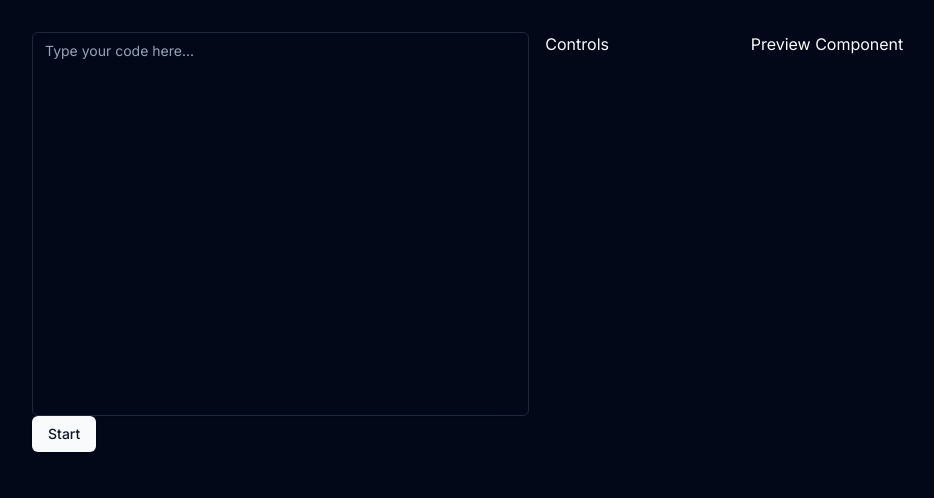
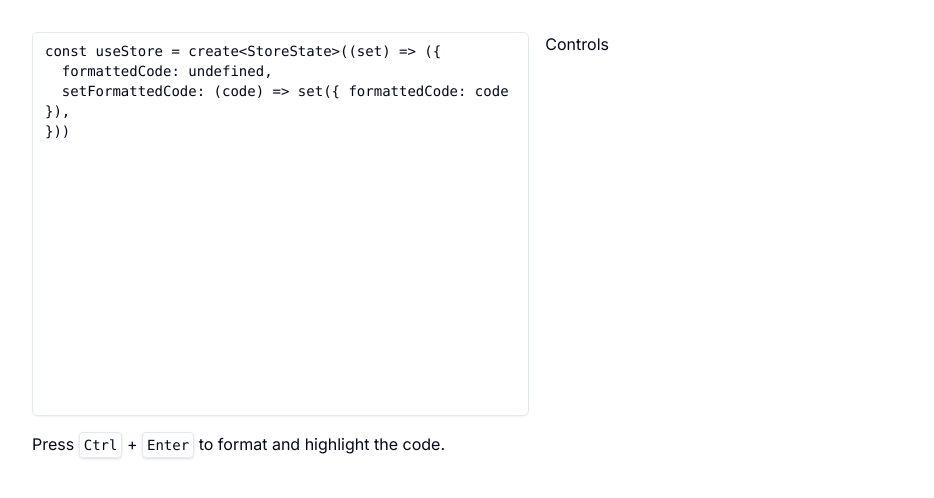
Before and after one commit to bikrantlabs/snip8, a Next.js app: page / in a window 1280 px wide. Shown: the top 498 px of the page, without its empty margins (0-934 px from the left). Built offline with nearby package versions, Linux system fonts and the light colour scheme.

Commit message:
feat(code): states

```diff
--- a/package.json
+++ b/package.json
@@ -12,6 +12,8 @@
     "@radix-ui/react-dialog": "^1.1.1",
     "@radix-ui/react-icons": "^1.3.0",
     "@radix-ui/react-slot": "^1.1.0",
+    "@shikijs/transformers": "^1.12.1",
+    "@shikijs/twoslash": "^1.12.1",
     "class-variance-authority": "^0.7.0",
     "clsx": "^2.1.1",
     "highlight.js": "^11.10.0",
@@ -26,7 +28,8 @@
     "shiki": "^1.12.1",
     "tailwind-merge": "^2.5.1",
     "tailwindcss-animate": "^1.0.7",
-    "unified": "^11.0.5"
+    "unified": "^11.0.5",
+    "zustand": "^4.5.4"
   },
   "devDependencies": {
     "@ianvs/prettier-plugin-sort-imports": "^4.3.1",
--- a/src/app/globals.css
+++ b/src/app/globals.css
@@ -32,7 +32,7 @@
   }
 
   .dark {
-    --background: 222.2 84% 4.9%;
+    --background: 240 6% 10%;
     --foreground: 210 40% 98%;
     --card: 222.2 84% 4.9%;
     --card-foreground: 210 40% 98%;
@@ -66,13 +66,18 @@
   body {
     @apply bg-background text-foreground;
   }
-  /* .code-line {
-    background: #96c39162;
-  }
-  .demo123 {
-    background-color: antiquewhite;
-  } */
+
   .highlight-line {
     background-color: hsla(204, 100%, 45%, 0.3);
   }
+  pre {
+    overflow: hidden;
+  }
+  .line {
+  }
+  .highlighted-word {
+    display: inline-block;
+    width: calc(100% + 16px);
+    background-color: hsla(204, 100%, 45%, 0.3);
+  }
 }
--- a/src/app/layout.tsx
+++ b/src/app/layout.tsx
@@ -1,22 +1,22 @@
-import type { Metadata } from "next";
-import { Inter } from "next/font/google";
-import "./globals.css";
+import type { Metadata } from "next"
+import { Inter } from "next/font/google"
+import "./globals.css"
 
-const inter = Inter({ subsets: ["latin"] });
+const inter = Inter({ subsets: ["latin"] })
 
 export const metadata: Metadata = {
   title: "Create Next App",
   description: "Generated by create next app",
-};
+}
 
 export default function RootLayout({
   children,
 }: Readonly<{
-  children: React.ReactNode;
+  children: React.ReactNode
 }>) {
   return (
-    <html lang="en" className="dark">
+    <html lang="en">
       <body className={inter.className}>{children}</body>
     </html>
-  );
+  )
 }
--- a/src/app/page.tsx
+++ b/src/app/page.tsx
@@ -1,4 +1,5 @@
 import { Controls } from "@/components/controls/controls"
+import { CodeBox } from "@/components/editor/code-box"
 import { Editor } from "@/components/editor/editor"
 
 export default function Home() {
@@ -14,7 +15,7 @@ export default function Home() {
         </div>
         <div className="col-span-5">
           {/* <Editor /> */}
-          Preview Component
+          <CodeBox />
         </div>
       </div>
     </main>
--- /dev/null
+++ b/src/components/editor/code-box.tsx
@@ -0,0 +1,9 @@
+"use client"
+
+import useStore from "@/store/useStore"
+import { CodeRenderer } from "./code-renderer"
+
+export const CodeBox = () => {
+  const { formattedCode } = useStore((state) => state)
+  return <>{formattedCode && <CodeRenderer node={formattedCode} />}</>
+}
--- a/src/components/editor/code-renderer.tsx
+++ b/src/components/editor/code-renderer.tsx
@@ -12,13 +12,16 @@ export const CodeRenderer: React.FC<CodeRendererProps> = ({ node }) => {
   if (node.type === "text" && node.value) {
     return <>{node.value}</>
   }
+  if (node.children.length === 0) {
+    return null
+  }
 
   // If the node is an element, render it recursively
   if (node.type === "element" && node.tagName) {
     const TagName = node.tagName as keyof JSX.IntrinsicElements
     let preTagStyles = ""
     if (node.tagName === "pre") {
-      preTagStyles = "p-2 rounded"
+      preTagStyles = "p-2 rounded whitespace-pre-wrap break-words"
     }
     // Convert style string to a CSSProperties object
     const styles = parseStyleString(node.properties.style)
--- a/src/components/editor/editor.tsx
+++ b/src/components/editor/editor.tsx
@@ -1,33 +1,33 @@
 "use client"
 
 import { useRef, useState } from "react"
-import { codeToHast } from "shiki"
-import { HastNode } from "@/types/hast-node"
+import useStore from "@/store/useStore"
 import { formatCode } from "@/lib/format-code"
-import { Button } from "../ui/button"
+import { useRenderCode } from "@/lib/render-code"
+import { Kbd } from "../ui/kdb"
 import { Textarea } from "../ui/textarea"
-import { CodeRenderer } from "./code-renderer"
 
 export const Editor: React.FC = () => {
-  const [initialCode, setInitialCode] = useState<string>("")
-  const [hast, setHast] = useState<HastNode>()
-  const [error, setError] = useState<string>("")
+  const [initialCode, setInitialCode] =
+    useState<string>(`const useStore = create<StoreState>((set) => ({
+  formattedCode: undefined,
+  setFormattedCode: (code) => set({ formattedCode: code }),
+}))
+`)
+  const { setFormattedCode } = useStore((state) => state)
+  const { error, renderCode } = useRenderCode()
   const textareaRef = useRef<HTMLTextAreaElement>(null)
 
   const startHighlight = async () => {
-    const reponse = await formatCode(initialCode)
-    if (!reponse.success) {
-      setError(reponse.errorMessage || "An error occurred")
+    const response = await formatCode(initialCode)
+    if (!response.success) {
+      // setError(response.errorMessage || "An error occurred")
+      console.log(`🔥 editor.tsx:34 ~ SomeError ~`)
     }
-    const root = await codeToHast(reponse.formattedCode || initialCode, {
-      lang: "javascript",
-      theme: "andromeeda",
-    })
 
-    setHast(root.children[0] as unknown as HastNode)
-    // const highlightedHtml = addLineHighlights(html, [1, 2, 3])
+    const node = await renderCode(response.formattedCode || initialCode)
+    if (node) setFormattedCode(node)
   }
-
   return (
     <div className="">
       <Textarea
@@ -42,15 +42,13 @@ export const Editor: React.FC = () => {
           }
         }}
         placeholder="Type your code here..."
-        className="min-h-96 resize-none"
+        className="min-h-96 resize-none font-mono"
       />
-      {error && <div className="text-red-500">{error}</div>}
-      <Button onClick={startHighlight}>Start</Button>
-      {hast && (
-        <div className="w-full overflow-auto">
-          <CodeRenderer node={hast} />
-        </div>
-      )}
+      <p className="mt-4">
+        Press <Kbd>Ctrl</Kbd> + <Kbd>Enter</Kbd> to format and highlight the
+        code.
+      </p>
+      {error && <div className="text-red-500">{error.message}</div>}
     </div>
   )
 }
--- /dev/null
+++ b/src/components/ui/kdb.tsx
@@ -0,0 +1,3 @@
+export const Kbd = ({ children }: { children: React.ReactNode }) => {
+  return <kbd className="rounded border p-1 text-sm shadow">{children}</kbd>
+}
--- /dev/null
+++ b/src/lib/render-code.ts
@@ -0,0 +1,48 @@
+import { useCallback, useState } from "react"
+import { useRenderCodeOptionsStore } from "@/store/use-controls-store"
+import {
+  transformerNotationDiff,
+  transformerNotationHighlight,
+  transformerNotationWordHighlight,
+} from "@shikijs/transformers"
+import { codeToHast } from "shiki"
+import { HastNode } from "@/types/hast-node"
+
+export const useRenderCode = () => {
+  const [loading, setLoading] = useState<boolean>(false)
+  const [error, setError] = useState<Error | null>(null)
+  const { options } = useRenderCodeOptionsStore((state) => state)
+  const renderCode = useCallback(
+    async (code: string): Promise<HastNode | null> => {
+      setLoading(true)
+      setError(null)
+      try {
+        const root = await codeToHast(code, {
+          lang: options?.lang,
+          theme: options.theme,
+          decorations: [
+            {
+              start: options.startHighlight,
+              end: options.endHighlight,
+              properties: { class: "highlighted" },
+            },
+          ],
+          transformers: [
+            transformerNotationDiff(),
+            transformerNotationHighlight(),
+            transformerNotationWordHighlight(),
+          ],
+        })
+        return root.children[0] as HastNode
+      } catch (err) {
+        setError(err as Error)
+        return null
+      } finally {
+        setLoading(false)
+      }
+    },
+    [options.endHighlight, options.lang, options.startHighlight, options.theme]
+  )
+
+  return { renderCode, loading, error }
+}
--- /dev/null
+++ b/src/store/use-controls-store.ts
@@ -0,0 +1,24 @@
+import { create } from "zustand"
+import { RenderCodeOptions } from "@/types/render-code-options"
+
+interface RenderCodeOptionsState {
+  options: RenderCodeOptions
+  setOptions: (options: Partial<RenderCodeOptions>) => void
+}
+
+const defaultOptions: RenderCodeOptions = {
+  lang: "javascript",
+  theme: "vesper",
+  startHighlight: { line: 0, character: 0 },
+  endHighlight: { line: 0, character: 0 },
+}
+
+export const useRenderCodeOptionsStore = create<RenderCodeOptionsState>(
+  (set) => ({
+    options: defaultOptions,
+    setOptions: (newOptions) =>
+      set((state) => ({
+        options: { ...state.options, ...newOptions },
+      })),
+  })
+)
--- /dev/null
+++ b/src/store/useStore.ts
@@ -0,0 +1,14 @@
+import { create } from "zustand"
+import { HastNode } from "@/types/hast-node"
+
+type StoreState = {
+  formattedCode: HastNode | undefined
+  setFormattedCode: (code: HastNode) => void
+}
+
+const useStore = create<StoreState>((set) => ({
+  formattedCode: undefined,
+  setFormattedCode: (code) => set({ formattedCode: code }),
+}))
+
+export default useStore
--- /dev/null
+++ b/src/types/render-code-options.ts
@@ -0,0 +1,8 @@
+import { BundledLanguage, BundledTheme } from "shiki"
+
+export interface RenderCodeOptions {
+  lang: BundledLanguage
+  theme: BundledTheme
+  startHighlight: { line: number; character: number }
+  endHighlight: { line: number; character: number }
+}
```
Also changed, not shown: 1 other file (tests, documents, lock files or other folders).
